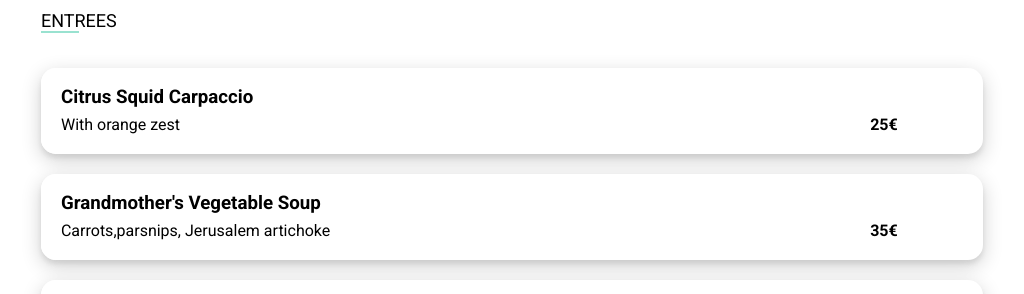
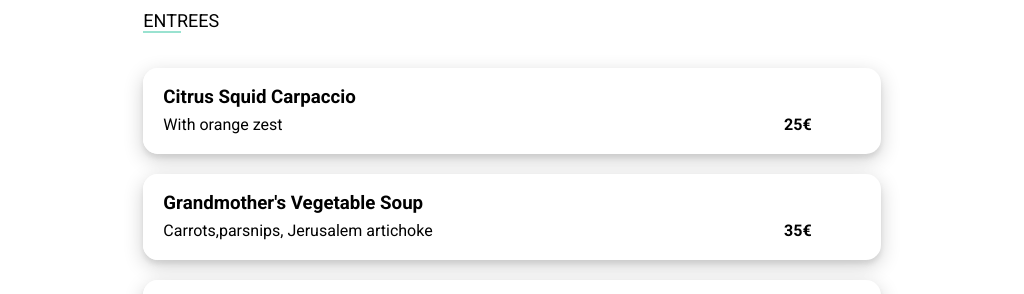
Before and after one commit to Connie9584/ohmyfood, a plain HTML site: page Bastille.html in a window 1024 px wide. Shown: the part 506-800 px from the top of the page. Drawn offline with Linux system fonts and the light colour scheme; a web font is replaced by a local one.

Commit message:
.MenuContainer set to z-index:2

```diff
--- a/css/style.css
+++ b/css/style.css
@@ -563,7 +563,7 @@ div.MenuContainer {
     display:flex;
     flex-direction:column;
     height:max-content;
-    z-index:1;
+    z-index:2;
     margin-top: 205px;
 
 }
@@ -931,7 +931,6 @@ div.ohmyfoodlogoContainer {
 div.ohmyfoodlogoHomeContainer {
     display:flex;
     justify-content:center;
-
     padding-top:26px;
     padding-bottom:26px;
     box-shadow:0px 0px;
@@ -1126,8 +1125,8 @@ section#BackgroundAndMenu {
 div.MenuContainer {
     padding-left:4%;
     padding-right:4%;
-    margin-top:0px;
-
+    width:80%;
+    margin:0px;
     background:white;
     border-radius:0px;
 
```
